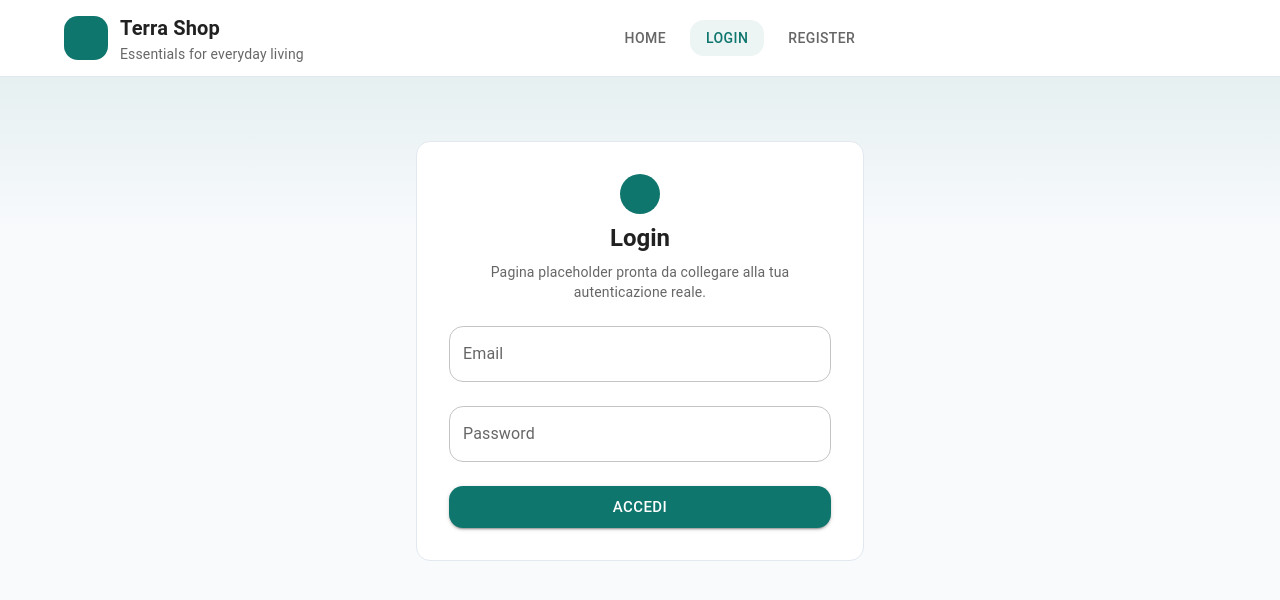
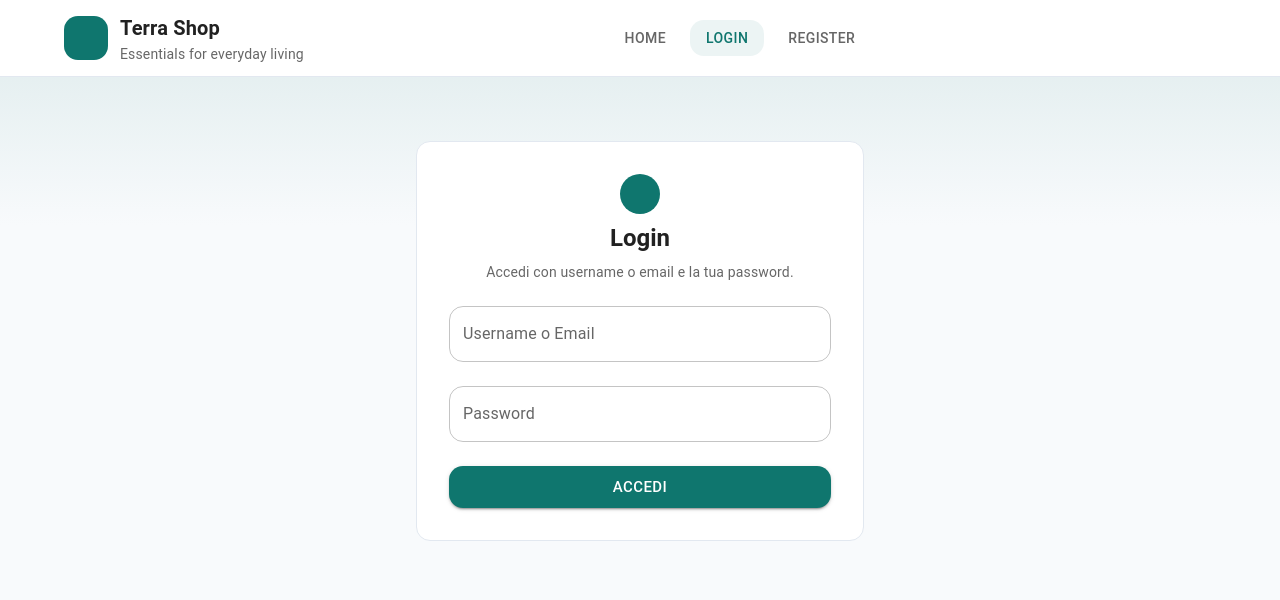
Before and after one commit to tommaso-berti/ecommerce-rest-api, a React (Vite) app in the folder client/: page /login in a window 1280 px wide. Shown: the top 600 px of the page. Built offline with nearby package versions, Linux system fonts and the light colour scheme; no server answers; some icons are missing.

Commit message:
add authentication flow with login, logout, and user session management

```diff
--- a/client/src/App.jsx
+++ b/client/src/App.jsx
@@ -1,14 +1,53 @@
-import { useState } from 'react'
-import { Navigate, Route, Routes } from 'react-router-dom'
+import { useEffect, useState } from 'react'
+import { Navigate, Route, Routes, useNavigate } from 'react-router-dom'
 import AppLayout from './components/AppLayout'
 import { products } from './data/products'
 import HomePage from './pages/HomePage'
 import LoginPage from './pages/LoginPage'
 import RegisterPage from './pages/RegisterPage'
+import { getCurrentUser, logout as logoutUser } from './services/auth'
 
 function App() {
+  const navigate = useNavigate()
   const [cartItems, setCartItems] = useState([])
   const [isCartOpen, setIsCartOpen] = useState(false)
+  const [currentUser, setCurrentUser] = useState(null)
+  const [isAuthLoading, setIsAuthLoading] = useState(true)
+  const [isLoggingOut, setIsLoggingOut] = useState(false)
+  const [authError, setAuthError] = useState('')
+
+  useEffect(() => {
+    let isMounted = true
+
+    async function bootstrapCurrentSession() {
+      try {
+        const response = await getCurrentUser()
+        if (isMounted) {
+          setCurrentUser(response.user ?? null)
+          setAuthError('')
+        }
+      } catch (error) {
+        if (!isMounted) {
+          return
+        }
+
+        if (error.status !== 401) {
+          setAuthError(error.message || 'Errore nel recupero della sessione utente.')
+        }
+        setCurrentUser(null)
+      } finally {
+        if (isMounted) {
+          setIsAuthLoading(false)
+        }
+      }
+    }
+
+    bootstrapCurrentSession()
+
+    return () => {
+      isMounted = false
+    }
+  }, [])
 
   const handleAddToCart = (product) => {
     setCartItems((currentItems) => {
@@ -38,21 +77,58 @@ function App() {
 
   const cartItemCount = cartItems.reduce((total, item) => total + item.quantity, 0)
   const cartSubtotal = cartItems.reduce((total, item) => total + item.price * item.quantity, 0)
+  const isAuthBusy = isAuthLoading || isLoggingOut
+
+  const handleLoginSuccess = (user) => {
+    setCurrentUser(user)
+    setAuthError('')
+  }
+
+  const handleLogout = async () => {
+    setIsLoggingOut(true)
+    setAuthError('')
+
+    try {
+      await logoutUser()
+      setCurrentUser(null)
+      setCartItems([])
+      setIsCartOpen(false)
+      navigate('/', { replace: true })
+    } catch (error) {
+      const message = error.message || 'Errore durante il logout. Riprova.'
+      setAuthError(message)
+      throw error
+    } finally {
+      setIsLoggingOut(false)
+    }
+  }
 
   return (
     <AppLayout
       cartItems={cartItems}
       cartItemCount={cartItemCount}
       cartSubtotal={cartSubtotal}
+      currentUser={currentUser}
+      isAuthBusy={isAuthBusy}
+      authError={authError}
       isCartOpen={isCartOpen}
-      onAddToCart={handleAddToCart}
       onCloseCart={() => setIsCartOpen(false)}
+      onLogout={handleLogout}
       onOpenCart={() => setIsCartOpen(true)}
       onRemoveFromCart={handleRemoveFromCart}
     >
       <Routes>
         <Route path="/" element={<HomePage products={products} onAddToCart={handleAddToCart} />} />
-        <Route path="/login" element={<LoginPage />} />
+        <Route
+          path="/login"
+          element={
+            <LoginPage
+              currentUser={currentUser}
+              isAuthBusy={isAuthBusy}
+              onLoginSuccess={handleLoginSuccess}
+            />
+          }
+        />
         <Route path="/register" element={<RegisterPage />} />
         <Route path="*" element={<Navigate to="/" replace />} />
       </Routes>
--- a/client/src/components/AppLayout.jsx
+++ b/client/src/components/AppLayout.jsx
@@ -7,14 +7,25 @@ function AppLayout({
   cartItems,
   cartItemCount,
   cartSubtotal,
+  currentUser,
+  isAuthBusy,
+  authError,
   isCartOpen,
   onCloseCart,
+  onLogout,
   onOpenCart,
   onRemoveFromCart,
 }) {
   return (
     <Box sx={{ minHeight: '100vh', bgcolor: 'background.default' }}>
-      <Header cartItemCount={cartItemCount} onOpenCart={onOpenCart} />
+      <Header
+        authError={authError}
+        cartItemCount={cartItemCount}
+        currentUser={currentUser}
+        isAuthBusy={isAuthBusy}
+        onLogout={onLogout}
+        onOpenCart={onOpenCart}
+      />
       <Box
         component="main"
         className="py-8"
--- a/client/src/components/Header.jsx
+++ b/client/src/components/Header.jsx
@@ -10,15 +10,36 @@ import {
   Toolbar,
   Typography,
 } from '@mui/material'
+import { useState } from 'react'
 import { Link, NavLink } from 'react-router-dom'
 
-const navItems = [
+const baseNavItems = [
   { label: 'Home', to: '/' },
+]
+
+const guestNavItems = [
   { label: 'Login', to: '/login' },
   { label: 'Register', to: '/register' },
 ]
 
-function Header({ cartItemCount, onOpenCart }) {
+function Header({ authError, cartItemCount, currentUser, isAuthBusy, onLogout, onOpenCart }) {
+  const [localLogoutError, setLocalLogoutError] = useState('')
+  const isAuthenticated = Boolean(currentUser)
+
+  const handleLogoutClick = async () => {
+    if (!onLogout || isAuthBusy) {
+      return
+    }
+
+    setLocalLogoutError('')
+
+    try {
+      await onLogout()
+    } catch (error) {
+      setLocalLogoutError(error.message || 'Errore durante il logout. Riprova.')
+    }
+  }
+
   return (
     <AppBar position="sticky" color="inherit" elevation={0} sx={{ borderBottom: '1px solid #e2e8f0' }}>
       <Container maxWidth="lg">
@@ -48,7 +69,7 @@ function Header({ cartItemCount, onOpenCart }) {
           </Box>
 
           <Box className="hidden items-center gap-2 md:flex">
-            {navItems.map((item) => (
+            {baseNavItems.map((item) => (
               <Button
                 key={item.to}
                 component={NavLink}
@@ -66,13 +87,55 @@ function Header({ cartItemCount, onOpenCart }) {
                 {item.label}
               </Button>
             ))}
+
+            {isAuthenticated ? (
+              <>
+                <Typography variant="body2" color="text.secondary" sx={{ px: 1 }}>
+                  {currentUser.username}
+                </Typography>
+                <Button
+                  color="inherit"
+                  onClick={handleLogoutClick}
+                  disabled={isAuthBusy}
+                  sx={{ px: 2, color: 'text.secondary' }}
+                >
+                  {isAuthBusy ? 'Logout...' : 'Logout'}
+                </Button>
+              </>
+            ) : (
+              guestNavItems.map((item) => (
+                <Button
+                  key={item.to}
+                  component={NavLink}
+                  to={item.to}
+                  color="inherit"
+                  sx={{
+                    px: 2,
+                    color: 'text.secondary',
+                    '&.active': {
+                      color: 'primary.main',
+                      bgcolor: 'rgba(15, 118, 110, 0.08)',
+                    },
+                  }}
+                >
+                  {item.label}
+                </Button>
+              ))
+            )}
           </Box>
 
-          <IconButton color="primary" onClick={onOpenCart} aria-label="Open cart">
-            <Badge badgeContent={cartItemCount} color="secondary">
-              <ShoppingCartRoundedIcon />
-            </Badge>
-          </IconButton>
+          <Box className="flex items-center gap-2">
+            {(localLogoutError || authError) && isAuthenticated ? (
+              <Typography variant="caption" color="error.main">
+                {localLogoutError || authError}
+              </Typography>
+            ) : null}
+            <IconButton color="primary" onClick={onOpenCart} aria-label="Open cart">
+              <Badge badgeContent={cartItemCount} color="secondary">
+                <ShoppingCartRoundedIcon />
+              </Badge>
+            </IconButton>
+          </Box>
         </Toolbar>
       </Container>
     </AppBar>
--- a/client/src/pages/LoginPage.jsx
+++ b/client/src/pages/LoginPage.jsx
@@ -1,26 +1,124 @@
 import LoginRoundedIcon from '@mui/icons-material/LoginRounded'
-import { Avatar, Box, Button, Paper, Stack, TextField, Typography } from '@mui/material'
+import { Alert, Avatar, Box, Button, Paper, Stack, TextField, Typography } from '@mui/material'
+import { useEffect, useState } from 'react'
+import { Navigate, useNavigate } from 'react-router-dom'
+import { login as loginUser } from '../services/auth'
 
-function LoginPage() {
+function LoginPage({ currentUser, isAuthBusy, onLoginSuccess }) {
+  const navigate = useNavigate()
+  const [form, setForm] = useState({
+    identifier: '',
+    password: '',
+  })
+  const [fieldErrors, setFieldErrors] = useState({})
+  const [submitError, setSubmitError] = useState('')
+  const [isSubmitting, setIsSubmitting] = useState(false)
+
+  useEffect(() => {
+    if (!fieldErrors.identifier && !fieldErrors.password) {
+      return
+    }
+
+    if (form.identifier.trim() && fieldErrors.identifier) {
+      setFieldErrors((current) => ({ ...current, identifier: '' }))
+    }
+
+    if (form.password && fieldErrors.password) {
+      setFieldErrors((current) => ({ ...current, password: '' }))
+    }
+  }, [fieldErrors.identifier, fieldErrors.password, form.identifier, form.password])
+
+  if (currentUser) {
+    return <Navigate to="/" replace />
+  }
+
+  const handleInputChange = (event) => {
+    const { name, value } = event.target
+    setForm((current) => ({ ...current, [name]: value }))
+  }
+
+  const validateForm = () => {
+    const nextFieldErrors = {}
+
+    if (!form.identifier.trim()) {
+      nextFieldErrors.identifier = 'Username o email obbligatori.'
+    }
+
+    if (!form.password) {
+      nextFieldErrors.password = 'La password è obbligatoria.'
+    }
+
+    setFieldErrors(nextFieldErrors)
+    return Object.keys(nextFieldErrors).length === 0
+  }
+
+  const handleSubmit = async (event) => {
+    event.preventDefault()
+    setSubmitError('')
+
+    if (!validateForm()) {
+      return
+    }
+
+    setIsSubmitting(true)
+
+    try {
+      const response = await loginUser({
+        identifier: form.identifier.trim(),
+        password: form.password,
+      })
+
+      onLoginSuccess?.(response.user)
+      navigate('/', { replace: true })
+    } catch (error) {
+      setSubmitError(error.message || 'Errore durante il login. Riprova.')
+    } finally {
+      setIsSubmitting(false)
+    }
+  }
+
+  const isFormBusy = isSubmitting || isAuthBusy
+
   return (
     <Box className="mx-auto max-w-md py-8">
       <Paper elevation={0} sx={{ p: { xs: 3, md: 4 }, border: '1px solid #e2e8f0' }}>
-        <Stack spacing={3}>
+        <Stack component="form" spacing={3} onSubmit={handleSubmit} noValidate>
           <Stack spacing={1} alignItems="center">
             <Avatar sx={{ bgcolor: 'primary.main' }}>
               <LoginRoundedIcon />
             </Avatar>
             <Typography variant="h5">Login</Typography>
             <Typography variant="body2" color="text.secondary" textAlign="center">
-              Pagina placeholder pronta da collegare alla tua autenticazione reale.
+              Accedi con username o email e la tua password.
             </Typography>
           </Stack>
 
-          <TextField label="Email" type="email" fullWidth />
-          <TextField label="Password" type="password" fullWidth />
+          {submitError ? <Alert severity="error">{submitError}</Alert> : null}
 
-          <Button variant="contained" size="large">
-            Accedi
+          <TextField
+            label="Username o Email"
+            name="identifier"
+            value={form.identifier}
+            onChange={handleInputChange}
+            error={Boolean(fieldErrors.identifier)}
+            helperText={fieldErrors.identifier}
+            fullWidth
+            disabled={isFormBusy}
+          />
+          <TextField
+            label="Password"
+            name="password"
+            type="password"
+            value={form.password}
+            onChange={handleInputChange}
+            error={Boolean(fieldErrors.password)}
+            helperText={fieldErrors.password}
+            fullWidth
+            disabled={isFormBusy}
+          />
+
+          <Button variant="contained" size="large" type="submit" disabled={isFormBusy}>
+            {isSubmitting ? 'Accesso in corso...' : 'Accedi'}
           </Button>
         </Stack>
       </Paper>
--- a/client/src/services/auth.js
+++ b/client/src/services/auth.js
@@ -6,3 +6,20 @@ export function register(payload) {
     body: JSON.stringify(payload),
   })
 }
+
+export function login(payload) {
+  return request('/api/login', {
+    method: 'POST',
+    body: JSON.stringify(payload),
+  })
+}
+
+export function logout() {
+  return request('/api/logout', {
+    method: 'POST',
+  })
+}
+
+export function getCurrentUser() {
+  return request('/api/me')
+}
```
